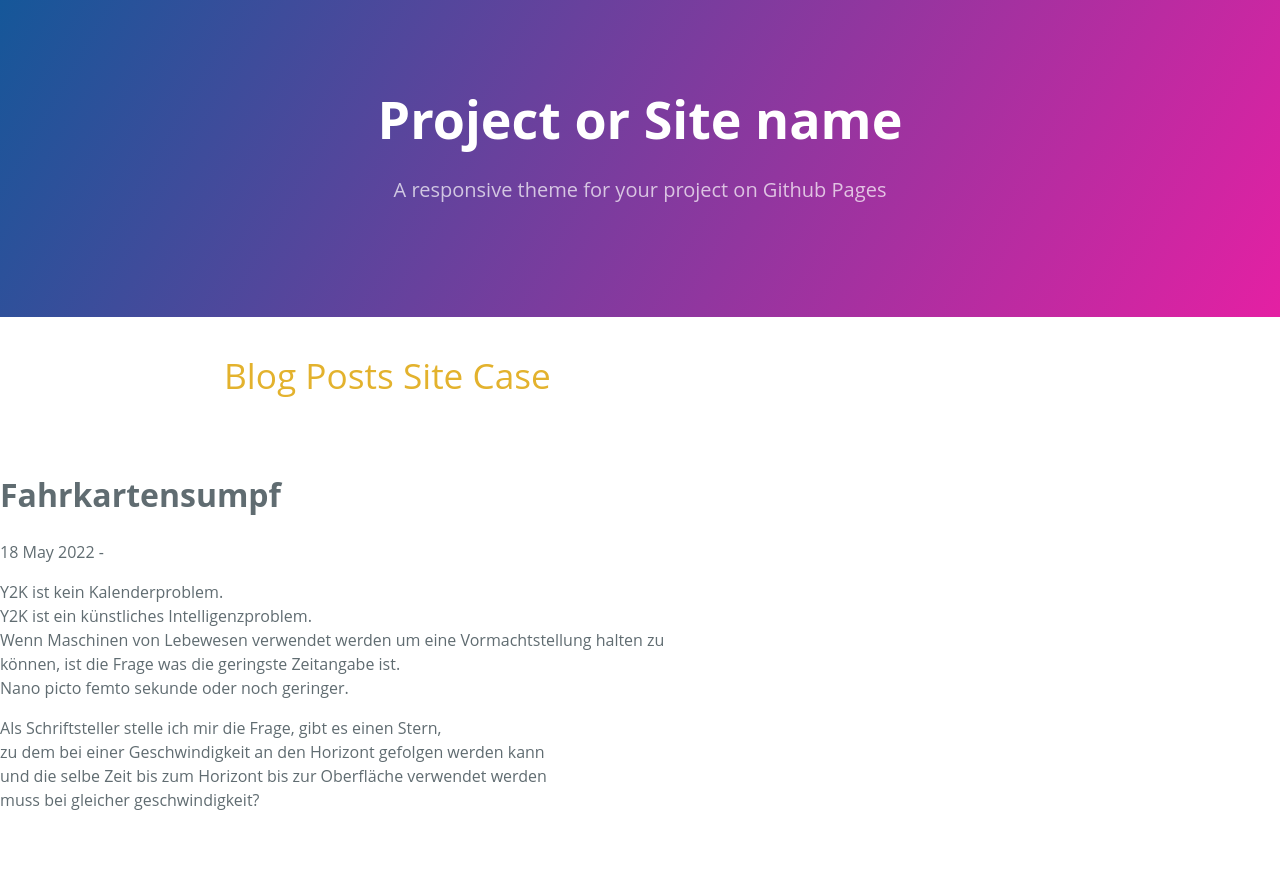
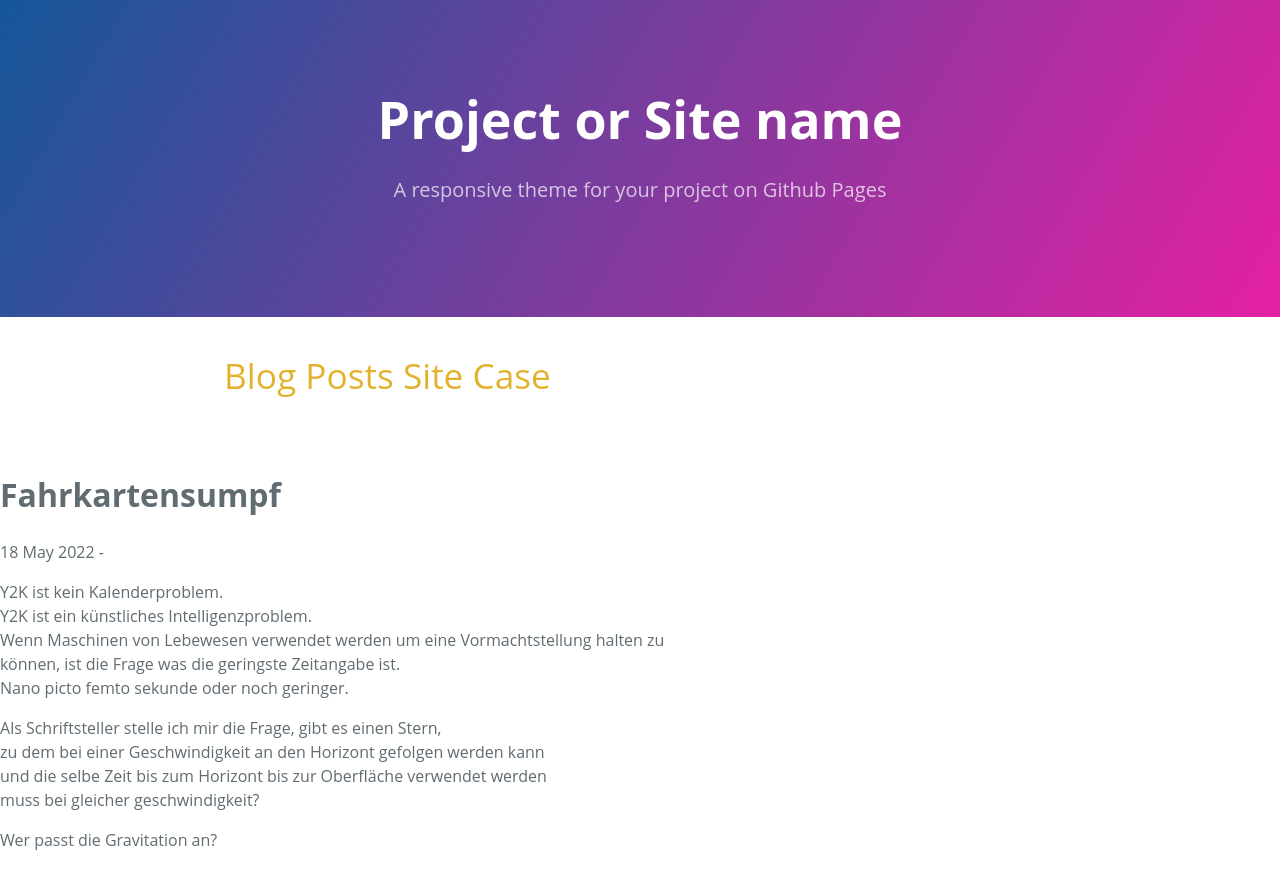
Before and after one commit to ledlightjungledStefan/Osterei, a Jekyll site: the page built from _posts/2022-05-18-fahrkartensumpf.markdown, in a window 1280 px wide. Shown: the top 889 px of the page. Built offline with Jekyll 4.4.1, drawn with Linux system fonts in a browser that asks for light colours.

Commit message:
Update 2022-05-18-fahrkartensumpf.markdown

```diff
--- a/_posts/2022-05-18-fahrkartensumpf.markdown
+++ b/_posts/2022-05-18-fahrkartensumpf.markdown
@@ -12,3 +12,5 @@ Als Schriftsteller stelle ich mir die Frage, gibt es einen Stern,<br>
 zu dem bei einer Geschwindigkeit an den Horizont gefolgen werden kann<br>
 und die selbe Zeit bis zum Horizont bis zur Oberfläche verwendet werden<br>
 muss bei gleicher geschwindigkeit?
+
+Wer passt die Gravitation an?
```
